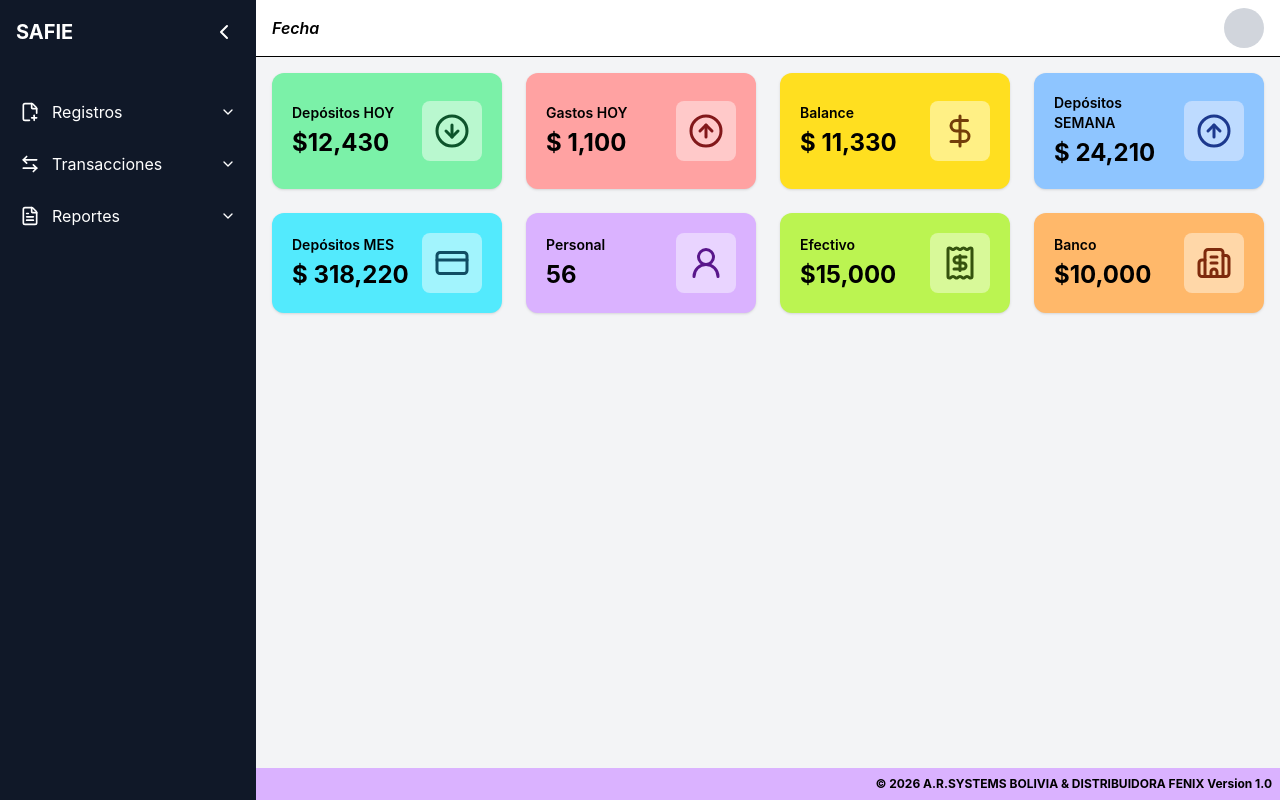
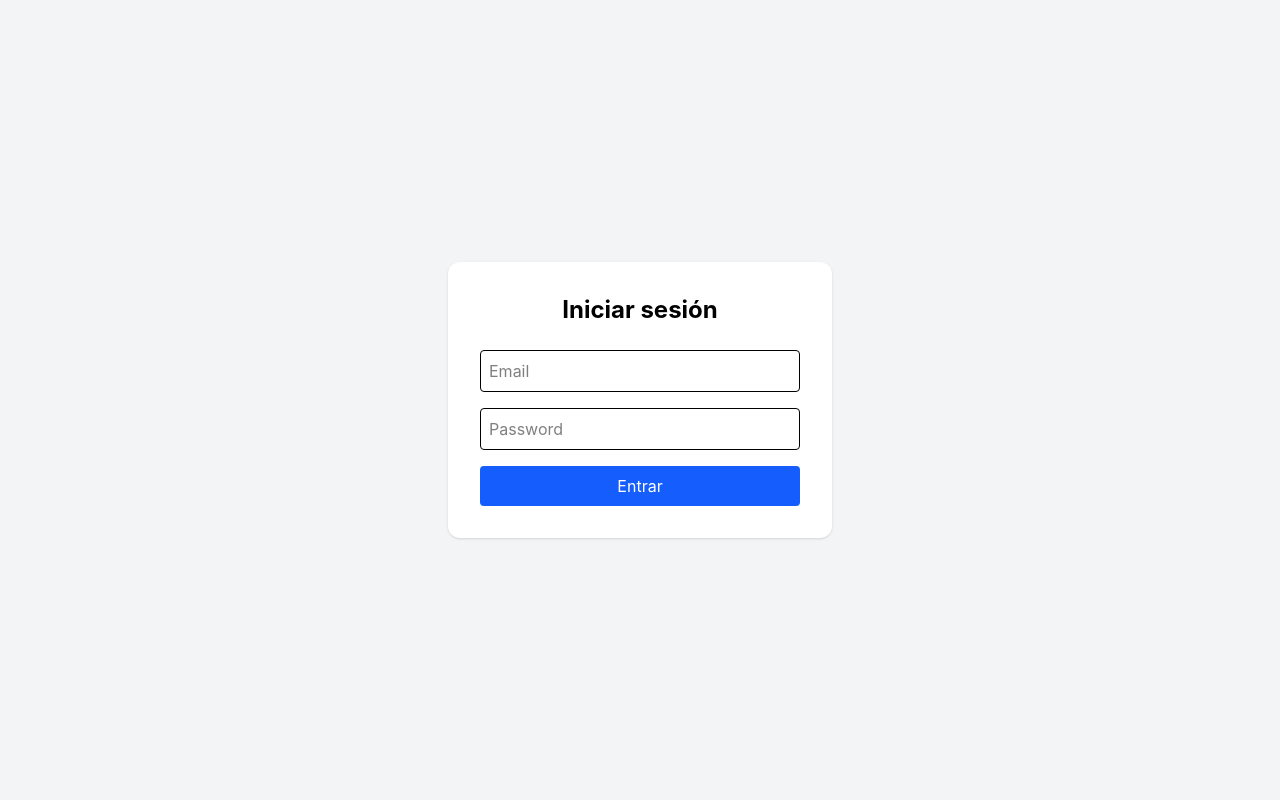
Before and after one commit to distribuidorafenixcentral-admin/safie, a React (Vite) app: page / in a window 1280 px wide. Built offline with nearby package versions, Linux system fonts and the light colour scheme; the HTML template or start-up script is replaced by a standard one.

Commit message:
navbar completo y dropdown recuperando datos del usuario

```diff
--- a/src/App.tsx
+++ b/src/App.tsx
@@ -1,7 +1,31 @@
+import { useEffect, useState } from "react"
 import Dashboard from "@/pages/dashboard/Dashboard"
+import Login from "@/pages/auth/Login"
+import { supabase } from "@/lib/supabase"
 
 function App() {
-  return <Dashboard />
+
+  const [session, setSession] = useState<any>(null)
+
+  useEffect(() => {
+
+    supabase.auth.getSession().then(({ data }) => {
+      setSession(data.session)
+    })
+
+    const { data: listener } = supabase.auth.onAuthStateChange(
+      (_event, session) => {
+        setSession(session)
+      }
+    )
+
+    return () => {
+      listener.subscription.unsubscribe()
+    }
+
+  }, [])
+
+  return session ? <Dashboard /> : <Login />
 }
 
 export default App
--- a/src/components/layout/Navbar.tsx
+++ b/src/components/layout/Navbar.tsx
@@ -1,20 +1,136 @@
+import { useState, useEffect, useRef } from "react"
+import { supabase } from "@/lib/supabase"
+import { User } from "lucide-react"
+
 export default function Navbar() {
 
+  const [menuOpen, setMenuOpen] = useState(false)
+  const [userData, setUserData] = useState<any>(null)
+
+  const dropdownRef = useRef<HTMLDivElement>(null)
+
+  const today = new Date()
+
+  const fecha = today.toLocaleDateString("es-ES", {
+    weekday: "long",
+    year: "numeric",
+    month: "long",
+    day: "numeric"
+  })
+
+  const handleLogout = async () => {
+    await supabase.auth.signOut()
+  }
+
+  // Obtener datos del usuario
+  useEffect(() => {
+
+    const getUserData = async () => {
+
+      const { data: { user } } = await supabase.auth.getUser()
+
+      if (!user) return
+
+      const { data } = await supabase
+        .from("team")
+        .select(`
+          name,
+          id_role (role ),
+          id_branch ( name_branch )
+        `)
+        .eq("user_id", user.id)
+        .single()
+
+      setUserData(data)
+    }
+
+    getUserData()
+
+  }, [])
+
+  // cerrar dropdown al hacer clic fuera
+  useEffect(() => {
+
+    const handleClickOutside = (event: MouseEvent) => {
+
+      if (
+        dropdownRef.current &&
+        !dropdownRef.current.contains(event.target as Node)
+      ) {
+        setMenuOpen(false)
+      }
+
+    }
+
+    document.addEventListener("mousedown", handleClickOutside)
+
+    return () => {
+      document.removeEventListener("mousedown", handleClickOutside)
+    }
+
+  }, [])
+
   return (
-
     <header className="bg-white border-b px-4 py-2 flex justify-between items-center">
 
-      <h1 className="text-base font-semibold font-style: italic ">
-        Fecha
+      {/* Fecha dinámica */}
+      <h1 className="text-sm text-purple-950 font-semibold italic capitalize">
+        {fecha}
       </h1>
 
-      <div className="flex items-center gap-4">
+      <div ref={dropdownRef} className="flex items-center gap-4 relative">
 
-        <div className="w-10 h-10 bg-gray-300 rounded-full"></div>
+        {/* Usuario */}
+        <div className="text-right leading-tight">
+          <p className="text-sm font-semibold">
+            {userData?.name || "Cargando..."}
+          </p>
+
+          <p className="text-xs text-gray-500">
+            {userData?.id_role?.role || ""}
+          </p>
+
+          <p className="text-xs text-gray-400">
+            {userData?.id_branch?.name_branch || ""}
+          </p>
+        </div>
+
+        {/* Avatar con Lucide */}
+        <button
+          onClick={() => setMenuOpen(!menuOpen)}
+          className="w-10 h-10 rounded-full border flex items-center justify-center hover:bg-gray-100 transition"
+        >
+          <User size={20} />
+        </button>
+
+        {/* Dropdown */}
+        <div
+          className={`
+          absolute right-0 top-12 w-44 bg-white border rounded-lg shadow-md
+          transition-all duration-200 origin-top-right
+          ${menuOpen
+            ? "opacity-100 scale-100"
+            : "opacity-0 scale-95 pointer-events-none"}
+        `}
+        >
+
+          <button
+            className="w-full text-left px-4 py-2 hover:bg-gray-100"
+          >
+            Perfil
+          </button>
+
+          <button
+            onClick={handleLogout}
+            className="w-full text-left px-4 py-2 hover:bg-gray-100 text-red-600"
+          >
+            Cerrar sesión
+          </button>
+
+        </div>
 
       </div>
 
     </header>
-
   )
 }
--- /dev/null
+++ b/src/pages/auth/Login.tsx
@@ -0,0 +1,58 @@
+import { useState } from "react"
+import { supabase } from "@/lib/supabase"
+
+export default function Login() {
+
+  const [email, setEmail] = useState("")
+  const [password, setPassword] = useState("")
+
+  const handleLogin = async (e: React.FormEvent) => {
+    e.preventDefault()
+
+    const { error } = await supabase.auth.signInWithPassword({
+      email,
+      password,
+    })
+
+    if (error) {
+      alert(error.message)
+    }
+  }
+
+  return (
+    <div className="flex h-screen items-center justify-center bg-gray-100">
+
+      <form
+        onSubmit={handleLogin}
+        className="bg-white p-8 rounded-xl shadow w-96"
+      >
+
+        <h2 className="text-2xl font-bold mb-6 text-center">
+          Iniciar sesión
+        </h2>
+
+        <input
+          type="email"
+          placeholder="Email"
+          className="w-full border p-2 mb-4 rounded"
+          onChange={(e) => setEmail(e.target.value)}
+        />
+
+        <input
+          type="password"
+          placeholder="Password"
+          className="w-full border p-2 mb-4 rounded"
+          onChange={(e) => setPassword(e.target.value)}
+        />
+
+        <button
+          className="w-full bg-blue-600 text-white p-2 rounded"
+        >
+          Entrar
+        </button>
+
+      </form>
+
+    </div>
+  )
+}
```
Also changed, not shown: src/context/AuthContext.tsx (added).
